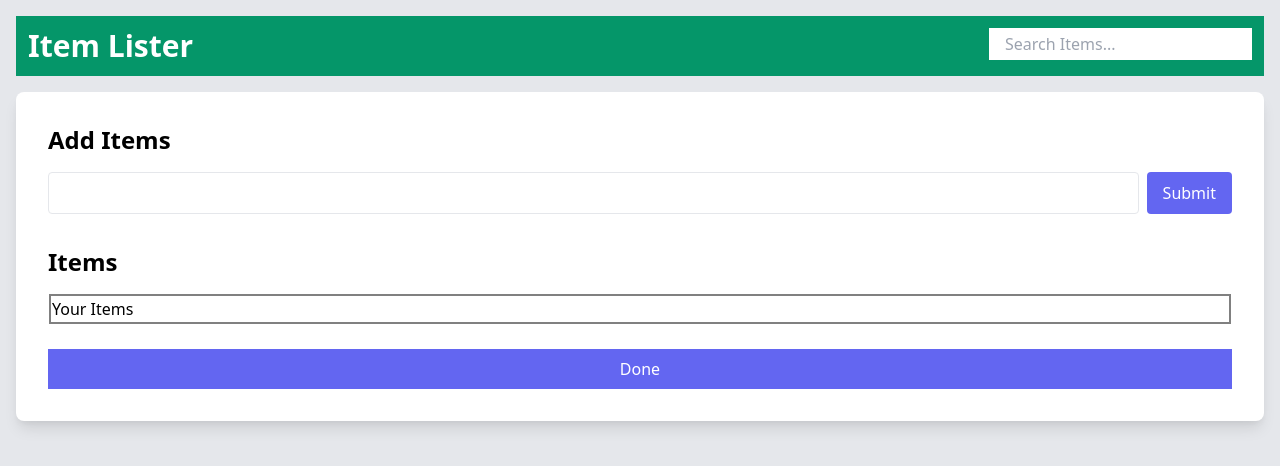
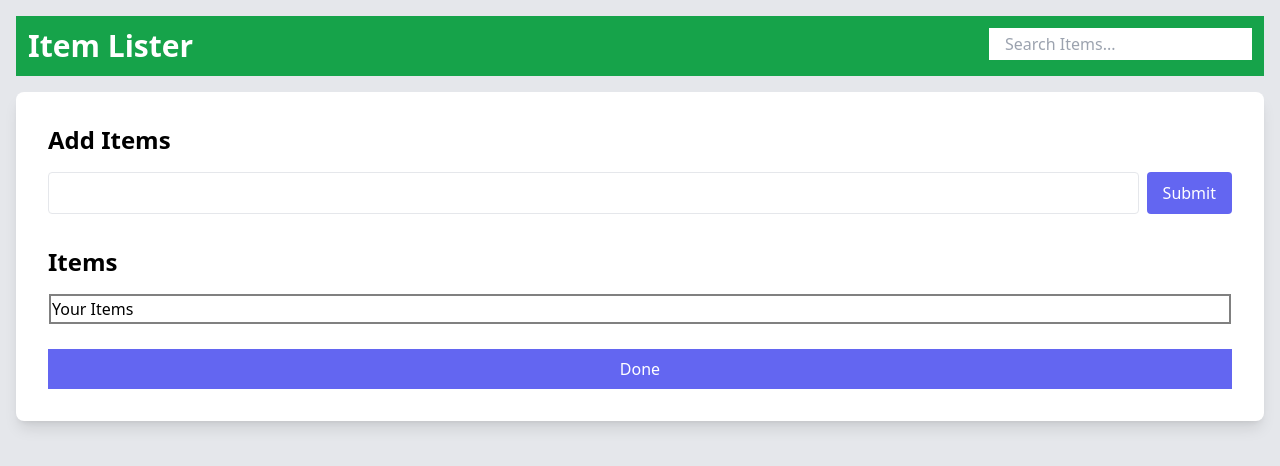
Before and after one commit to Dig092/ItemLister.github.io, a website: page src/index.html in a window 1280 px wide. Drawn offline with nearby package versions, Linux system fonts and the light colour scheme.

Commit message:
modified code

```diff
--- a/src/index.html
+++ b/src/index.html
@@ -6,7 +6,8 @@
     <meta http-equiv="X-UA-Compatible" content="IE=edge">
     <meta name="viewport" content="width=device-width, initial-scale=1.0">
     <!-- Add Tailwind CSS -->
-    <link href="https://cdn.jsdelivr.net/npm/tailwindcss@2.2.15/dist/tailwind.min.css" rel="stylesheet">
+    <script src="https://cdn.tailwindcss.com"></script>
+
     <title>Item lister</title>
     <style>
         li{
```
Also changed, not shown: src/style.css (deleted).
